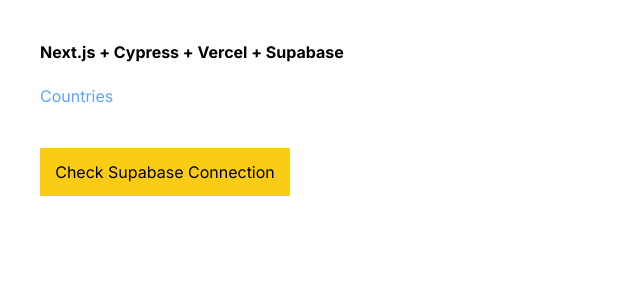
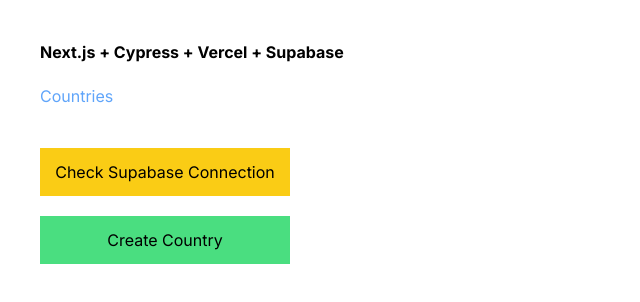
Before and after one commit to GizemUnaal/test-integration, a Next.js app: page / in a window 1280 px wide. Shown: the top 302 px of the page, without its empty margins (0-640 px from the left). Built offline with nearby package versions, Linux system fonts and the light colour scheme.

Commit message:
test: add test to check db

```diff
--- a/src/app/page.tsx
+++ b/src/app/page.tsx
@@ -17,13 +17,31 @@ export default function Home() {
       console.error("Error:", error);
     }
   }
+
+  async function createCountry() {
+    try {
+      const { data, error } = await supabase
+        .from("Countries")
+        .insert([{ id: 123456789, name: "TURKEY" }]);
+      if (error) {
+        console.error("Error creating country:", error);
+      } else {
+        console.log("Country created successfully:", data);
+      }
+    } catch (error) {
+      console.error("Error:", error);
+    }
+  }
+
   return (
     <div className="flex flex-col gap-5 p-10">
       <h1 className="font-bold">Next.js + Cypress + Vercel + Supabase</h1>
       <h2 className="text-blue-400">Countries</h2>
       <ul>
         {countries.map((country: any, index: number) => (
-          <li className="list-disc" key={index}>{country.name}</li>
+          <li className="list-disc" key={index}>
+            {country.name}
+          </li>
         ))}
       </ul>
       <button
@@ -33,6 +51,14 @@ export default function Home() {
       >
         Check Supabase Connection
       </button>
+
+      <button
+        className="bg-green-400 w-[250px] p-3"
+        onClick={createCountry}
+        data-cy="createCountry"
+      >
+        Create Country
+      </button>
     </div>
   );
 }
```
Also changed, not shown: 1 other file (tests, documents, lock files or other folders).
